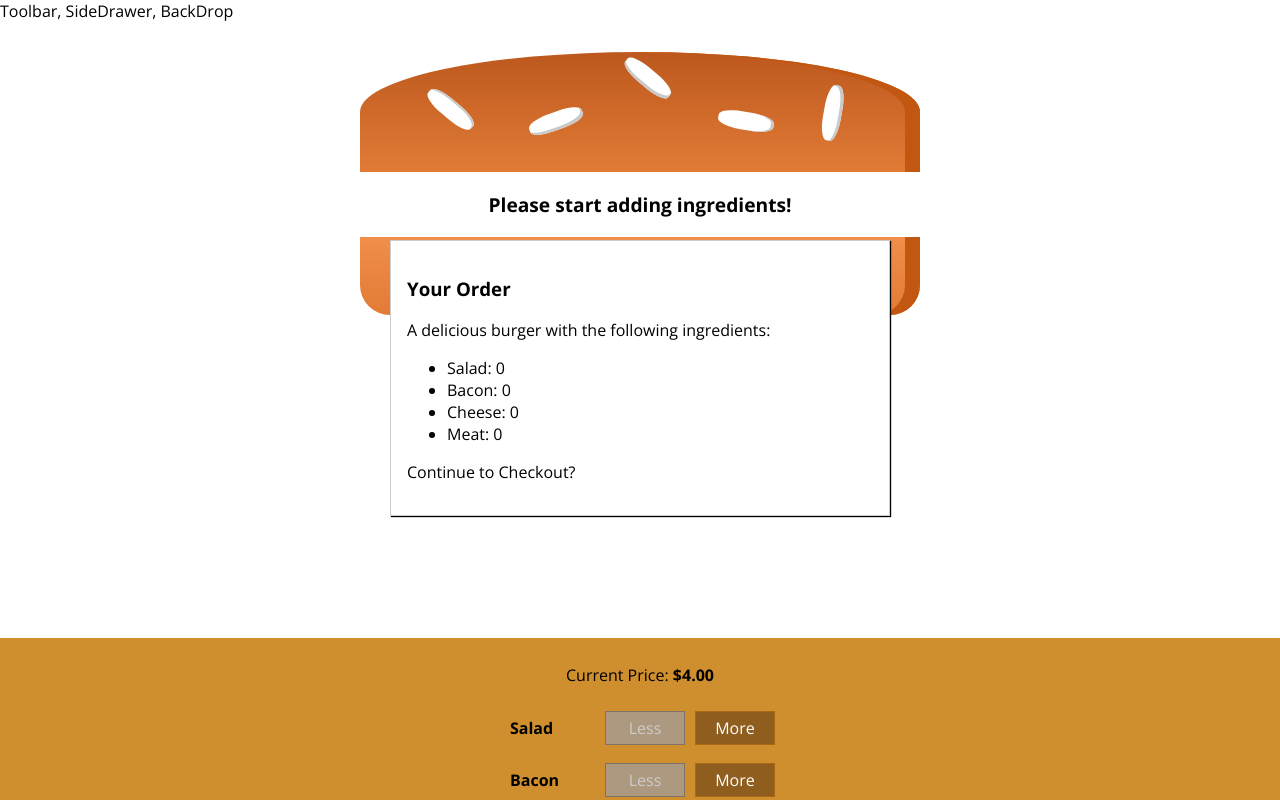
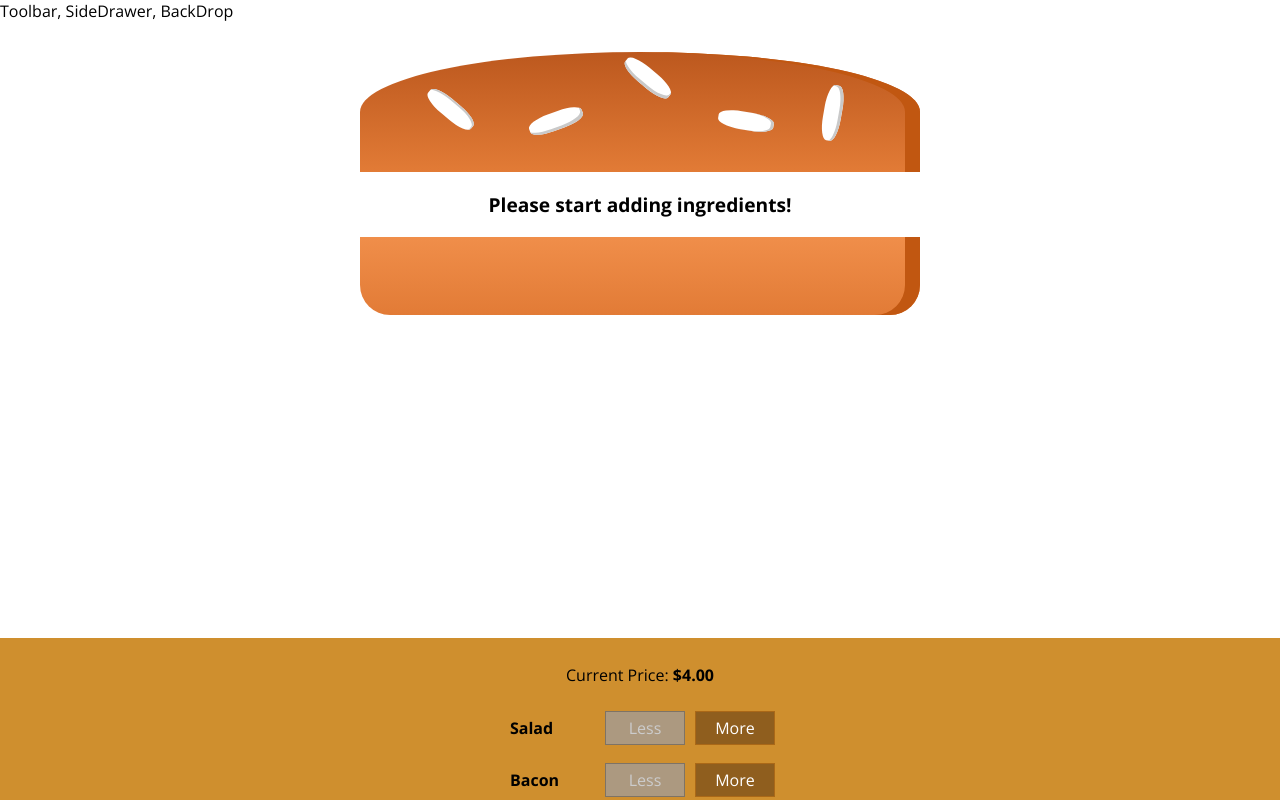
Before and after one commit to tshields86/burger-builder, a React app: page / in a window 1280 px wide. Shown: the top 800 px of the page. Built offline with nearby package versions, Linux system fonts and the light colour scheme.

Commit message:
Showing the modal with animation

```diff
--- a/src/components/Burger/BuildControls/BuildControls.js
+++ b/src/components/Burger/BuildControls/BuildControls.js
@@ -23,7 +23,8 @@
     ))}
     <button
       className={classes.OrderButton}
-      disabled={!props.puchasable}>ORDER NOW</button>
+      disabled={!props.puchasable}
+      onClick={props.ordered}>ORDER NOW</button>
   </div>
 );
 
--- a/src/components/UI/Modal/Modal.js
+++ b/src/components/UI/Modal/Modal.js
@@ -2,7 +2,12 @@
 import classes from './Modal.css';
 
 const modal = (props) => (
-  <div className={classes.Modal}>
+  <div
+    className={classes.Modal}
+    style={{
+      transform: props.show ? 'translateY(0)' : 'translateY(-100vh)',
+      opacity: props.show ? '1' : '0'
+    }}>
     {props.children}
   </div>
 );
--- a/src/containers/BurgerBuilder/BurgerBuilder.js
+++ b/src/containers/BurgerBuilder/BurgerBuilder.js
@@ -22,7 +22,8 @@
       meat: 0
     },
     totalPrice: 4,
-    puchasable: false
+    puchasable: false,
+    purchasing: false
   }
 
   updatePurchaseState (ingredients) {
@@ -51,6 +52,10 @@
     this.updatePurchaseState(ingredients);
   }
 
+  purchaseHandler = () => {
+    this.setState({ purchasing: true });
+  }
+
   render () {
     const disabledInfo = {
       ...this.state.ingredients
@@ -60,7 +65,7 @@
     }
     return (
       <Aux>
-        <Modal>
+        <Modal show={this.state.purchasing}>
           <OrderSummary ingredients={this.state.ingredients} />
         </Modal>
         <Burger ingredients={this.state.ingredients} />
@@ -69,6 +74,7 @@
           removeIngredient={this.removeIngredientHandler}
           disabled={disabledInfo}
           puchasable={this.state.puchasable}
+          ordered={this.purchaseHandler}
           price={this.state.totalPrice} />
       </Aux>
     );
```
